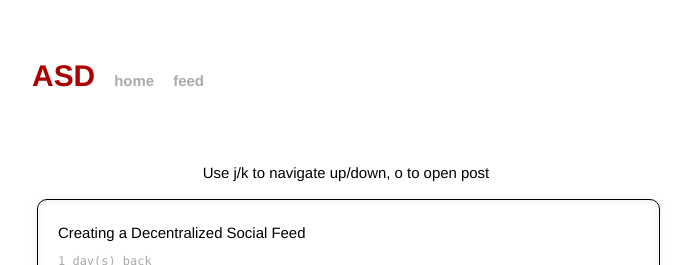
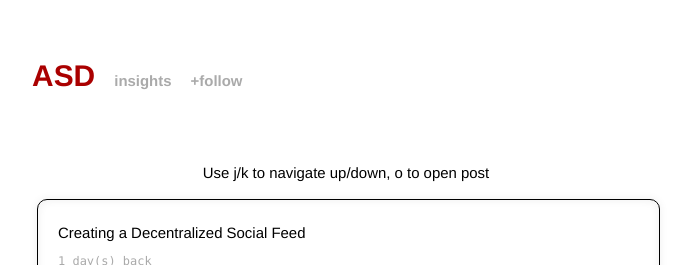
Before and after one commit to asdofindia/asdofindia.github.io, a Jekyll site: the page built from index.html, in a window 1280 px wide. Shown: the top 265 px of the page, without its empty margins (294-985 px from the left). Built offline with Jekyll 4.4.1, drawn with Linux system fonts in a browser that asks for light colours; Markdown is read by kramdown in place of the engine named in the settings; the list of posts is cut into pages by our own code.

Commit message:
rename nav links

```diff
--- a/_layouts/default.html
+++ b/_layouts/default.html
@@ -39,8 +39,8 @@
         <div class="site">
           <div class="header">
             <h1 class="title"><a href="/" title="{{ site.name }}">{{ site.shortname }}</a></h1>
-            <a class="extra" href="http://learnlearn.in">home</a>
-            <a class="extra" href="http://asd.learnlearn.in/feed.atom">feed</a>
+            <a class="extra" href="http://learnlearn.in">insights</a>
+            <a class="extra" href="http://asd.learnlearn.in/feed.atom">+follow</a>
           </div>
 
           {{ content }}
```
